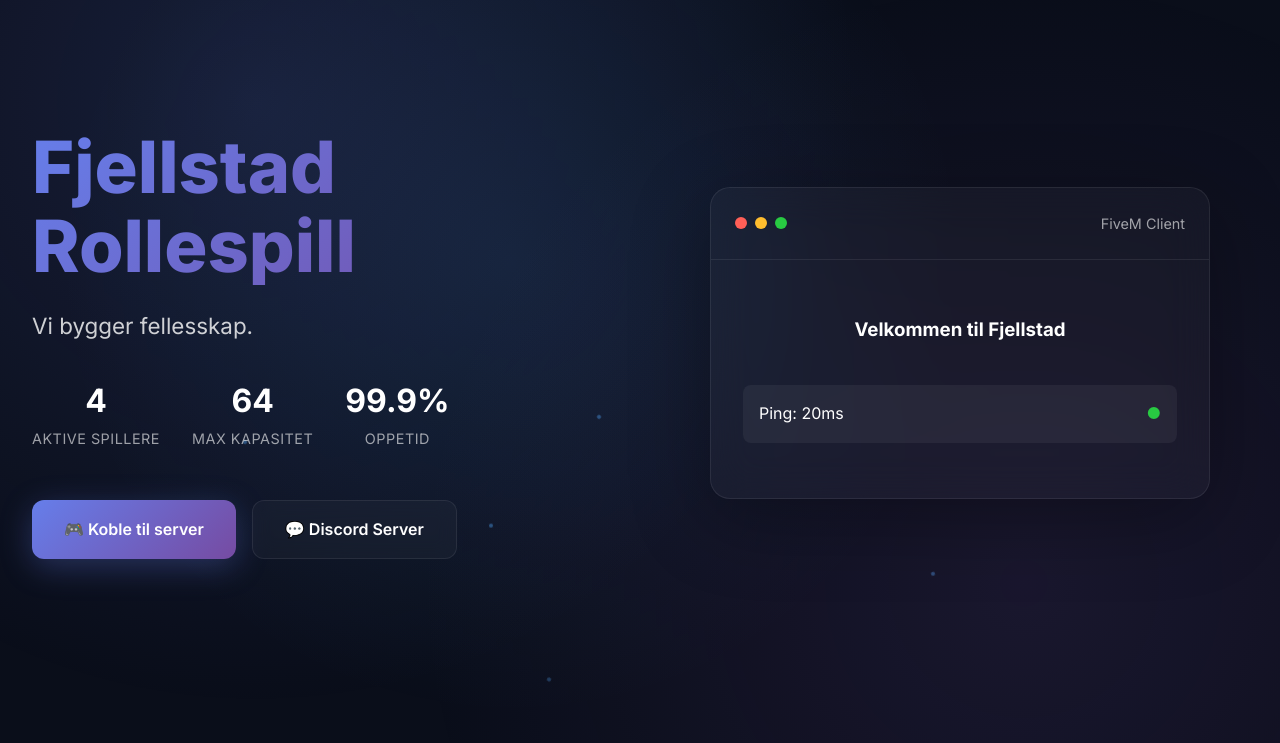
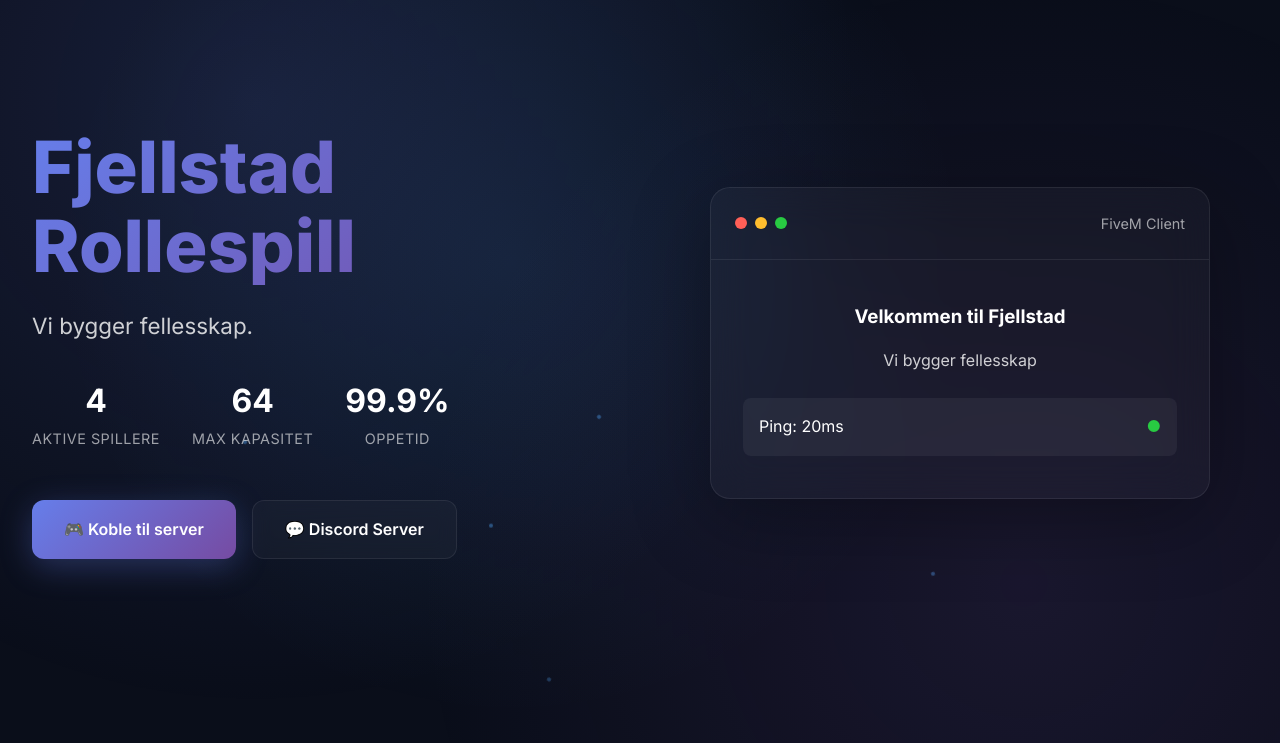
Before and after one commit to Spamexwddwd/fjellstadrollespill, a plain HTML site: page index.html in a window 1280 px wide. Shown: the part 57-800 px from the top of the page. Drawn offline with Linux system fonts and the light colour scheme; no server answers.

Commit message:
Update index.html

```diff
--- a/index.html
+++ b/index.html
@@ -634,7 +634,7 @@
                         </div>
                         <div class="preview-content">
                             <h3 style="margin-bottom: 1rem;">Velkommen til Fjellstad</h3>
-                            <p style="color: var(--text-secondary); margin-bottom: 1.5rem;"></p>
+                            <p style="color: var(--text-secondary); margin-bottom: 1.5rem;">Vi bygger fellesskap</p>
                             <div
                                 style="display: flex; justify-content: space-between; padding: 1rem; background: rgba(255,255,255,0.05); border-radius: 8px;">
                                 <span>Ping: 20ms</span>
```
